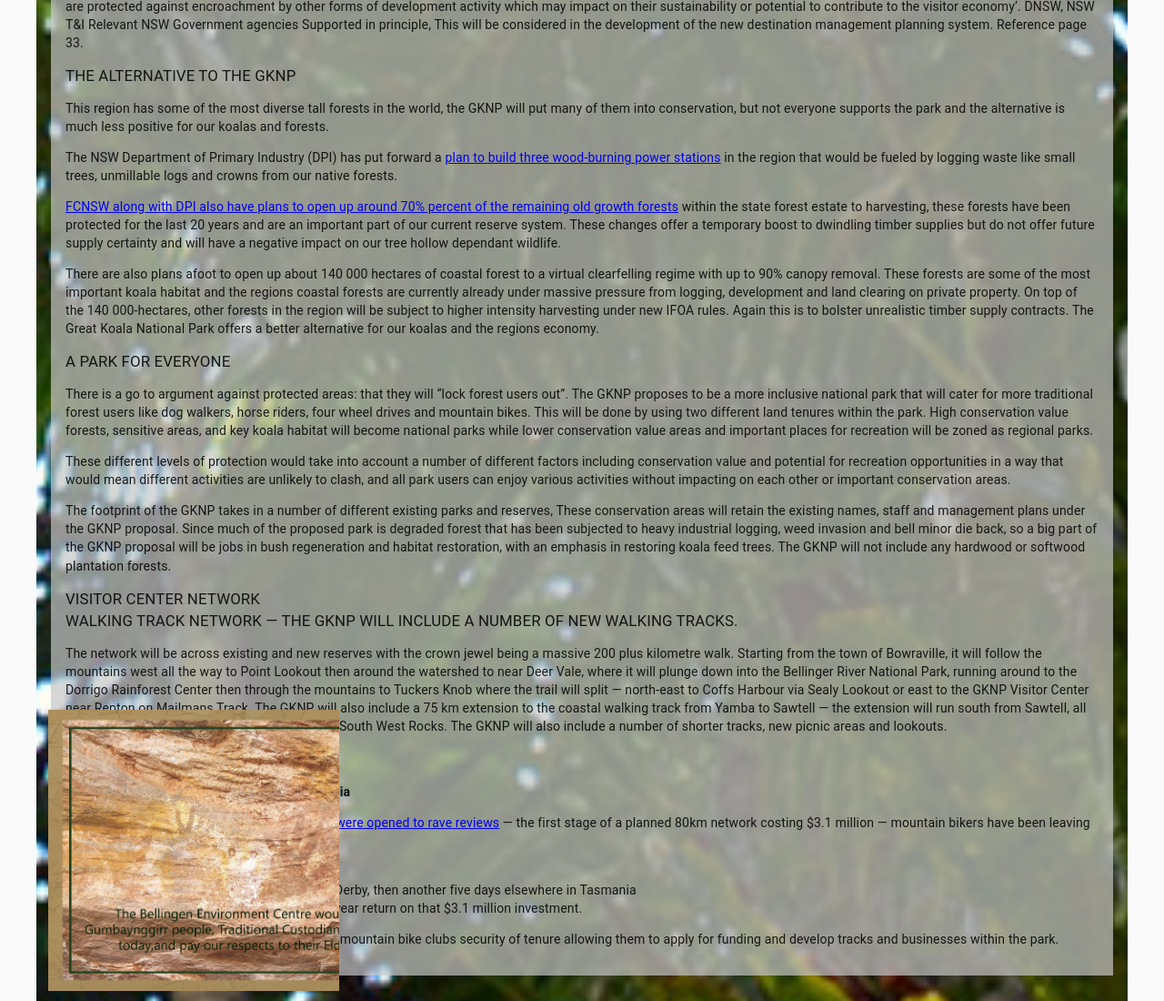
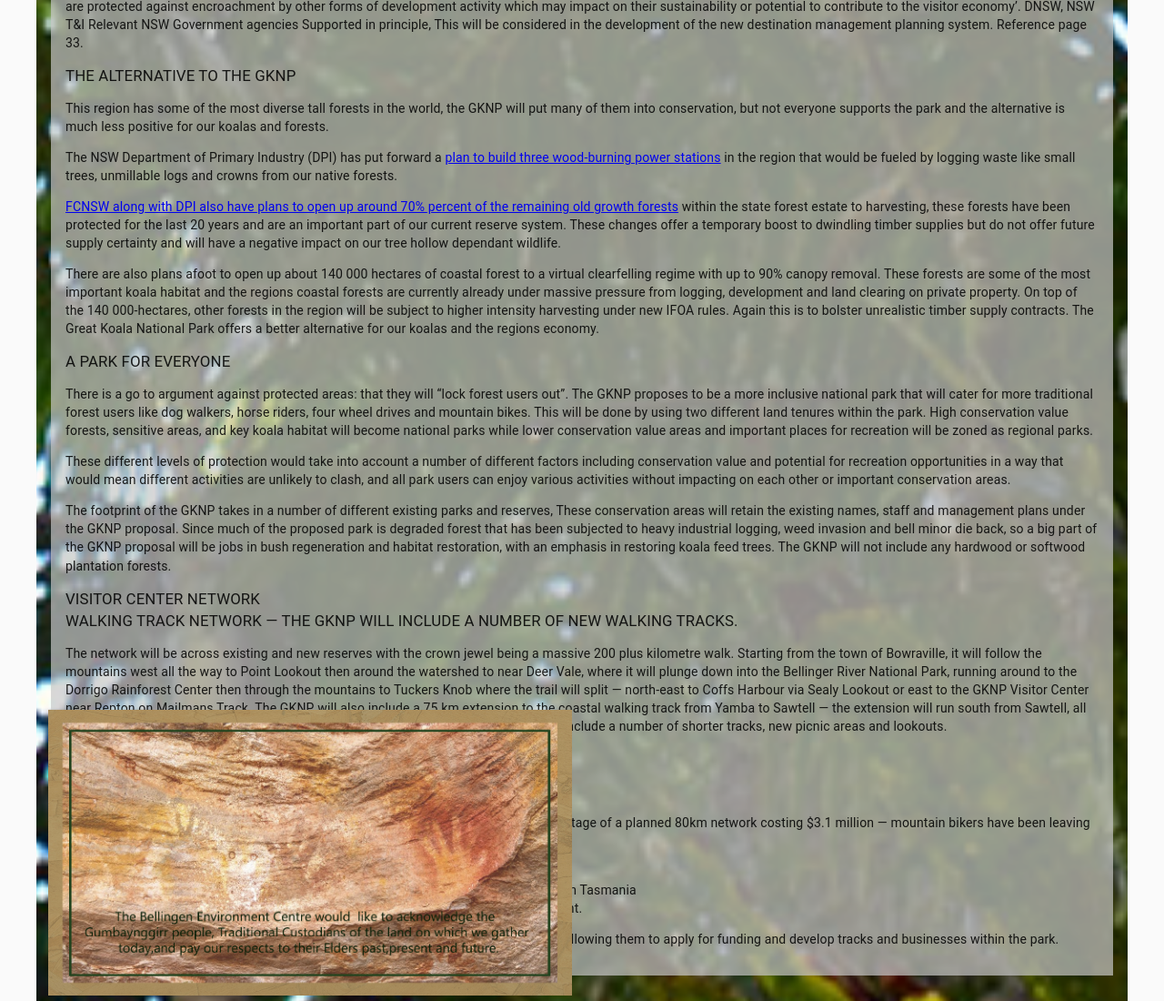
Before and after one commit to FelixEJ/bec, a React (Create React App) app: page /gknpPage in a window 1280 px wide. Shown: the part 3873-4973 px from the top of the page at 91% size. Built offline with nearby package versions, Linux system fonts and the light colour scheme; what react-swipeable-views-utils would draw is missing.

Commit message:
image fix on lg homepage

```diff
--- a/src/components/footer.js
+++ b/src/components/footer.js
@@ -31,7 +31,7 @@ const Container = styled.div`
     margin-right: 1vw;
     margin-top: -40vh;
     float: left;
-    width: 25vw;
+    width: 45vw;
   }
 `;
 
```
Also changed, not shown: 1 other file (tests, documents, lock files or other folders).
